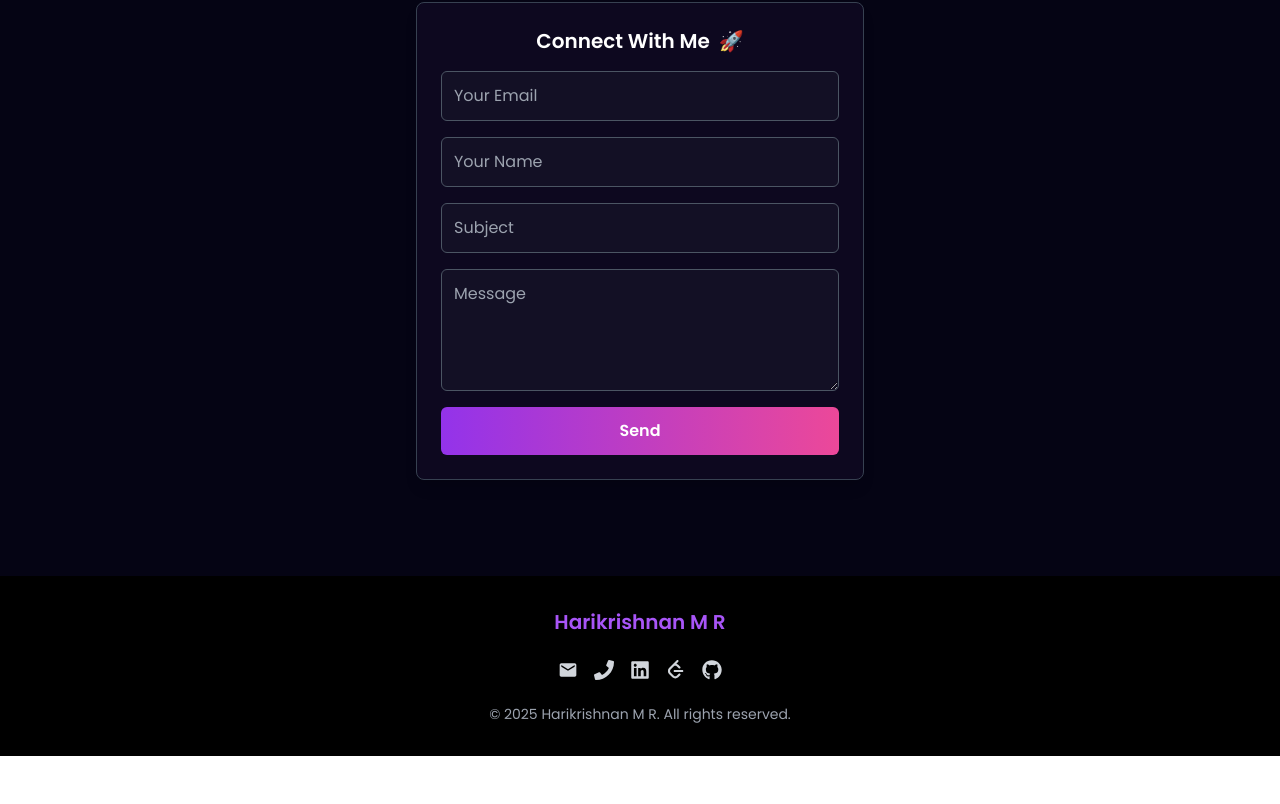
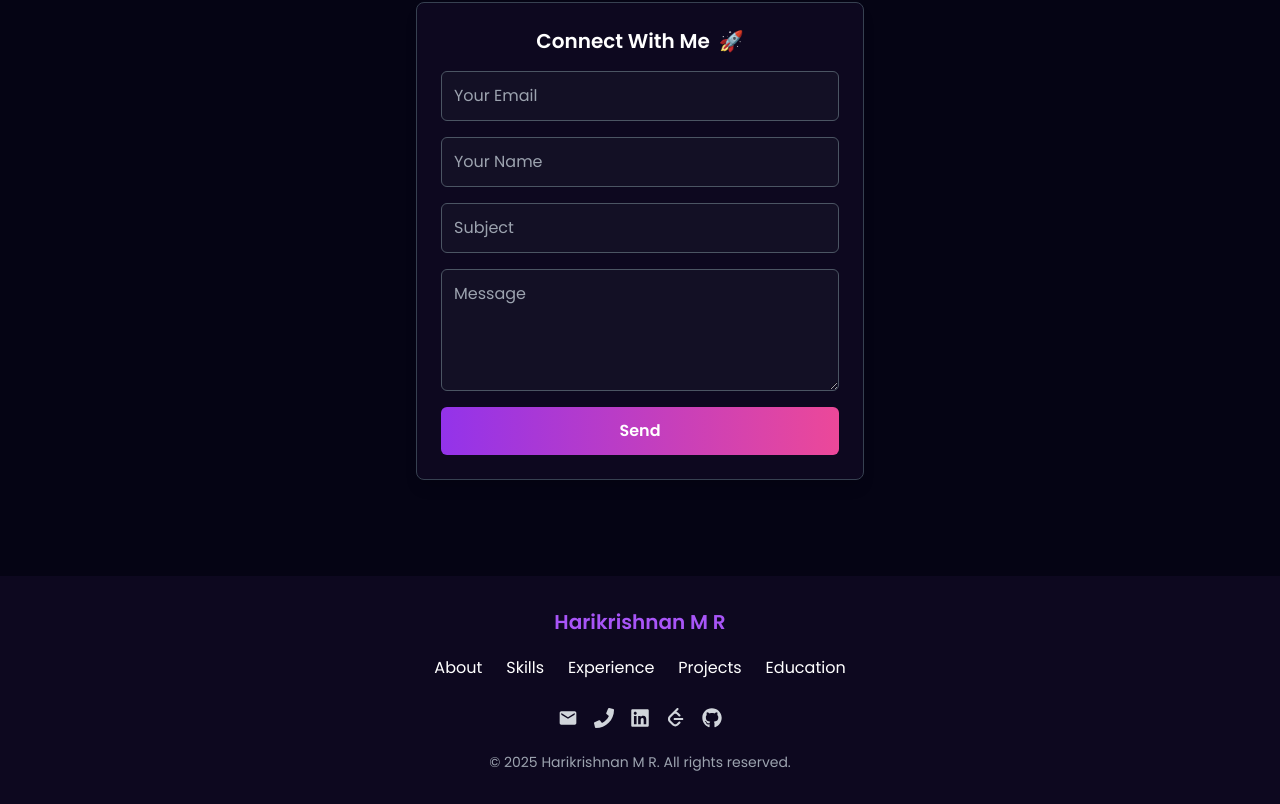
Before and after one commit to Harikrishnan-MR/Portfolio, a React (Vite) app: page / in a window 1280 px wide. Shown: the part 5490-6294 px from the top of the page. Before the commit the page ends 6246 px from the top, so only its background shows below. Built offline with nearby package versions, Linux system fonts and the light colour scheme; no server answers.

Commit message:
smooth scroll implemented in footer

```diff
--- a/src/components/Footer/Footer.jsx
+++ b/src/components/Footer/Footer.jsx
@@ -20,6 +20,14 @@
 );
 
 const Footer = () => {
+
+  const handleScroll = (sectionId) => {
+    const section = document.getElementById(sectionId);
+    if (section) {
+      section.scrollIntoView({ behavior: "smooth" });
+    }
+  };
+
   const socialLinks = [
     { icon: <MdEmail />, link: `mailto:${import.meta.env.VITE_EMAIL}` },
     { icon: <FaPhone />, link: `tel:${import.meta.env.VITE_PHONE_NUMBER}` },
@@ -29,13 +37,31 @@
   ];
 
   return (
-    <footer className="bg-black text-white py-8 px-[12vw] md:px-[7vw] lg:px-[20vw]">
+    <footer className="bg-[#0d081f] text-white py-8 px-[12vw] md:px-[7vw] lg:px-[20vw]">
       <div className="container mx-auto text-center">
 
         {/* Name */}
         <h2 className="text-xl font-semibold text-purple-500">
           Harikrishnan M R
         </h2>
+        {/* Navigation Links - Responsive */}
+        <nav className="flex flex-wrap justify-center space-x-4 sm:space-x-6 mt-4">
+          {[
+            { name: "About", id: "about" },
+            { name: "Skills", id: "skills" },
+            { name: "Experience", id: "experience" },
+            { name: "Projects", id: "projects" },
+            { name: "Education", id: "education" },
+          ].map((item, index) => (
+            <button
+              key={index}
+              onClick={() => handleScroll(item.id)}
+              className="hover:text-purple-500 text-sm sm:text-base my-1"
+            >
+              {item.name}
+            </button>
+          ))}
+        </nav>
 
         {/* Social Icons */}
         <div className="flex flex-wrap justify-center space-x-4 mt-6">
```
